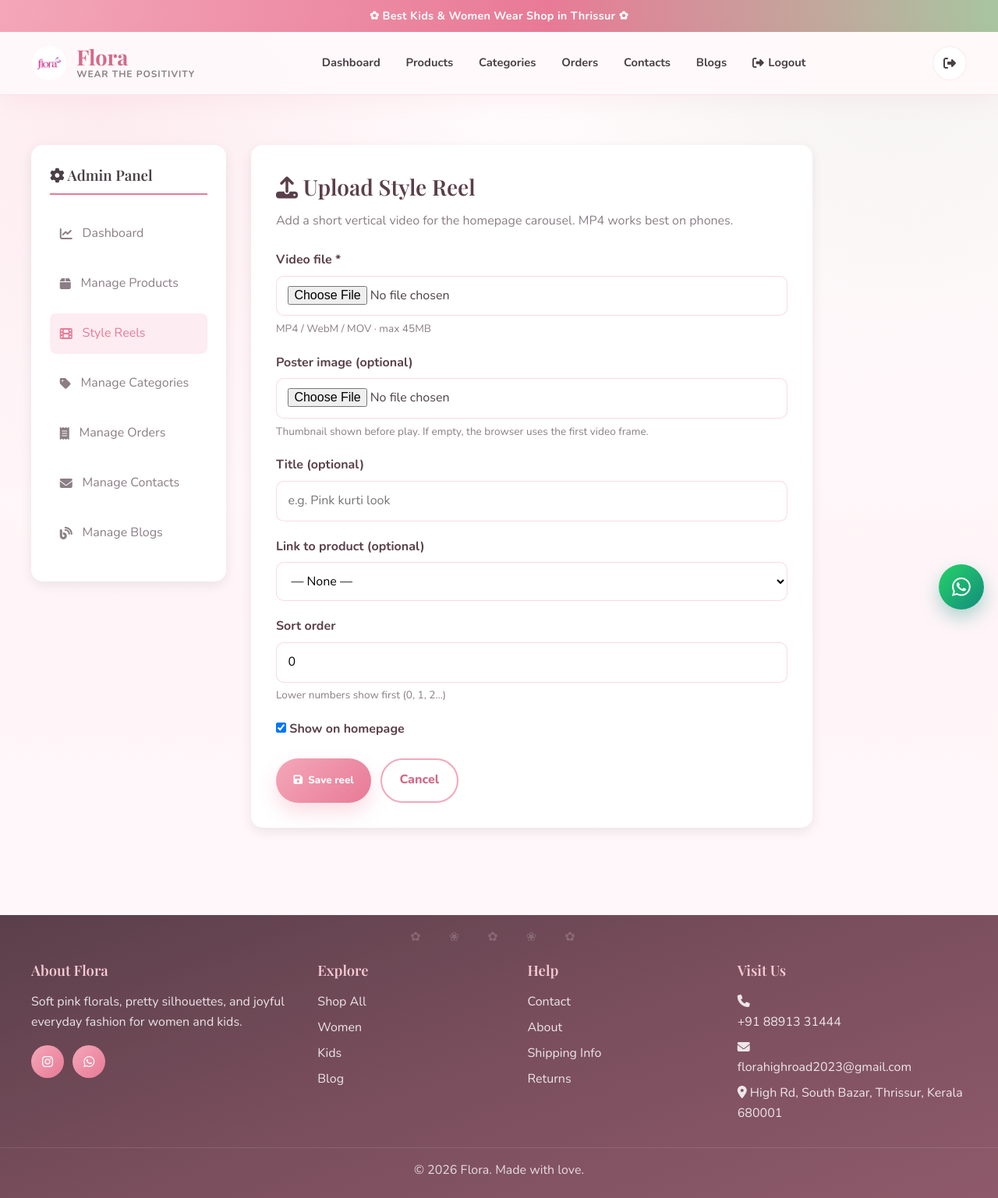
After one commit to Anjana2005/flora, a Django app: page /dashboard/reels/create/ in a window 1280 px wide. The commit adds this page. Shown: the whole page at 78% size. Run offline with Django 5.2, Linux system fonts and the light colour scheme; the visitor is signed in with stand-in values (Sample User, id 1); data that the repository does not hold is empty; some web fonts are replaced.

Commit message:
Manage homepage Style reels from the staff dashboard.
Admins can upload, show/hide, and delete reels; active reels drive the homepage carousel via MediaBlob storage instead of hardcoded static videos.

```diff
--- a/shop/urls.py
+++ b/shop/urls.py
@@ -58,5 +58,9 @@ urlpatterns = [
     path('dashboard/offers/<int:id>/', views.admin_offer_detail, name='admin_offer_detail'),
     path('dashboard/offers/<int:id>/edit/', views.admin_offer_edit, name='admin_offer_edit'),
     path('dashboard/offers/<int:id>/delete/', views.admin_offer_delete, name='admin_offer_delete'),
+    path('dashboard/reels/', views.admin_reels, name='admin_reels'),
+    path('dashboard/reels/create/', views.admin_reel_create, name='admin_reel_create'),
+    path('dashboard/reels/<int:id>/toggle/', views.admin_reel_toggle, name='admin_reel_toggle'),
+    path('dashboard/reels/<int:id>/delete/', views.admin_reel_delete, name='admin_reel_delete'),
     path('profile/', views.profile, name='profile'),
 ]
--- a/shop/views.py
+++ b/shop/views.py
@@ -16,7 +16,7 @@ from django.utils import timezone
 from django.views.decorators.csrf import csrf_exempt
 from django.views.decorators.http import require_http_methods
 
-from .models import Category, Contact, OfferSale, Order, OrderItem, Product
+from .models import Category, Contact, OfferSale, Order, OrderItem, Product, StyleReel
 
 
 def resolve_google_place_id():
@@ -211,12 +211,17 @@ def home(request):
             },
         ]
 
+    style_reels = StyleReel.objects.filter(active=True).select_related('product').order_by(
+        'sort_order', '-created_at'
+    )
+
     context = {
         'featured_products': featured_products,
         'categories': categories,
         'new_arrivals': new_arrivals,
         'offer_sale': offer_sale,
         'google_reviews': google_reviews,
+        'style_reels': style_reels,
     }
     return render(request, 'shop/home.html', context)
 
@@ -1258,6 +1263,111 @@ def admin_blog_delete(request, id):
 
 
 @login_required(login_url='shop:login')
+def admin_reels(request):
+    """Staff dashboard: list homepage Style reels."""
+    if not request.user.is_staff:
+        messages.error(request, 'You do not have permission to access this page.')
+        return redirect('shop:home')
+
+    reels = StyleReel.objects.select_related('product').order_by('sort_order', '-created_at')
+    paginator = Paginator(reels, 12)
+    page_number = request.GET.get('page', 1)
+    reels = paginator.get_page(page_number)
+
+    return render(request, 'shop/admin/reels.html', {
+        'reels': reels,
+        'total_count': paginator.count,
+    })
+
+
+@login_required(login_url='shop:login')
+def admin_reel_create(request):
+    """Staff dashboard: upload a new homepage Style reel."""
+    if not request.user.is_staff:
+        messages.error(request, 'You do not have permission to access this page.')
+        return redirect('shop:home')
+
+    products = Product.objects.filter(available=True).order_by('name')
+
+    if request.method == 'POST':
+        video = request.FILES.get('video')
+        poster = request.FILES.get('poster')
+        title = (request.POST.get('title') or '').strip()[:200]
+        active = request.POST.get('active') == 'on'
+        product_id = request.POST.get('product') or ''
+        try:
+            sort_order = int(request.POST.get('sort_order') or 0)
+        except (TypeError, ValueError):
+            sort_order = 0
+
+        if not video:
+            messages.error(request, 'A video file is required (MP4/WebM/MOV).')
+            return redirect('shop:admin_reel_create')
+
+        name = (getattr(video, 'name', '') or '').lower()
+        ctype = (getattr(video, 'content_type', '') or '').lower()
+        is_video = ctype.startswith('video/') or name.endswith(('.mp4', '.webm', '.mov', '.m4v'))
+        if not is_video:
+            messages.error(request, 'Please upload a video file (MP4, WebM, or MOV).')
+            return redirect('shop:admin_reel_create')
+
+        # Keep under free-tier friendly size (same limit as product videos)
+        max_bytes = 45 * 1024 * 1024
+        if getattr(video, 'size', 0) and video.size > max_bytes:
+            messages.error(request, 'Video is too large. Max 45MB per reel.')
+            return redirect('shop:admin_reel_create')
+
+        product = None
+        if product_id:
+            product = Product.objects.filter(id=product_id).first()
+
+        StyleReel.objects.create(
+            title=title,
+            video=video,
+            poster=poster,
+            product=product,
+            active=active,
+            sort_order=max(0, sort_order),
+        )
+        messages.success(request, 'Style reel uploaded! It will show on the homepage when Active.')
+        return redirect('shop:admin_reels')
+
+    return render(request, 'shop/admin/reel_create.html', {'products': products})
+
+
+@login_required(login_url='shop:login')
+def admin_reel_toggle(request, id):
+    """Toggle active flag for a homepage reel."""
+    if not request.user.is_staff:
+        messages.error(request, 'You do not have permission to access this page.')
+        return redirect('shop:home')
+
+    reel = get_object_or_404(StyleReel, id=id)
+    if request.method == 'POST':
+        reel.active = not reel.active
+        reel.save(update_fields=['active', 'updated_at'])
+        state = 'shown' if reel.active else 'hidden'
+        messages.success(request, f'Reel is now {state} on the homepage.')
+    return redirect('shop:admin_reels')
+
+
+@login_required(login_url='shop:login')
+def admin_reel_delete(request, id):
+    """Delete a homepage Style reel."""
+    if not request.user.is_staff:
+        messages.error(request, 'You do not have permission to access this page.')
+        return redirect('shop:home')
+
+    reel = get_object_or_404(StyleReel, id=id)
+    if request.method == 'POST':
+        reel.delete()
+        messages.success(request, 'Style reel deleted.')
+        return redirect('shop:admin_reels')
+
+    return render(request, 'shop/admin/reel_delete_confirm.html', {'reel': reel})
+
+
+@login_required(login_url='shop:login')
 def admin_offers(request):
     """Admin view to manage sale offers"""
     if not request.user.is_staff:
--- a/templates/shop/admin/dashboard.html
+++ b/templates/shop/admin/dashboard.html
@@ -124,6 +124,7 @@
             <ul class="admin-menu">
                 <li><a href="{% url 'shop:admin_dashboard' %}" class="active"><i class="fas fa-chart-line"></i> Dashboard</a></li>
                 <li><a href="{% url 'shop:admin_products' %}"><i class="fas fa-box"></i> Manage Products</a></li>
+                <li><a href="{% url 'shop:admin_reels' %}"><i class="fas fa-film"></i> Style Reels</a></li>
                 <li><a href="{% url 'shop:admin_categories' %}"><i class="fas fa-tag"></i> Manage Categories</a></li>
                 <li><a href="{% url 'shop:admin_orders' %}"><i class="fas fa-receipt"></i> Manage Orders</a></li>
                 <li><a href="{% url 'shop:admin_contacts' %}"><i class="fas fa-envelope"></i> Manage Contacts</a></li>
--- a/templates/shop/admin/products.html
+++ b/templates/shop/admin/products.html
@@ -203,6 +203,7 @@
             <ul class="admin-menu">
                 <li><a href="{% url 'shop:admin_dashboard' %}"><i class="fas fa-chart-line"></i> Dashboard</a></li>
                 <li><a href="{% url 'shop:admin_products' %}" class="active"><i class="fas fa-box"></i> Manage Products</a></li>
+                <li><a href="{% url 'shop:admin_reels' %}"><i class="fas fa-film"></i> Style Reels</a></li>
                 <li><a href="{% url 'shop:admin_categories' %}"><i class="fas fa-tag"></i> Manage Categories</a></li>
                 <li><a href="{% url 'shop:admin_orders' %}"><i class="fas fa-receipt"></i> Manage Orders</a></li>
                 <li><a href="{% url 'shop:admin_contacts' %}"><i class="fas fa-envelope"></i> Manage Contacts</a></li>
--- /dev/null
+++ b/templates/shop/admin/reel_create.html
@@ -0,0 +1,97 @@
+{% extends "base.html" %}
+
+{% block title %}Upload Style Reel - Flora Admin{% endblock %}
+
+{% block extra_css %}
+<style>
+    .admin-container { display: grid; grid-template-columns: 250px 1fr; gap: 2rem; margin: 2rem 0; }
+    .admin-sidebar { background: white; padding: 1.5rem; border-radius: 15px; box-shadow: 0 5px 15px rgba(0,0,0,0.08); height: fit-content; position: sticky; top: 100px; }
+    .admin-sidebar h3 { margin-bottom: 1.5rem; color: var(--text-dark); border-bottom: 2px solid var(--primary-color); padding-bottom: 0.5rem; }
+    .admin-menu { list-style: none; }
+    .admin-menu li { margin-bottom: 0.8rem; }
+    .admin-menu a { color: var(--text-light); text-decoration: none; display: flex; align-items: center; gap: 0.8rem; padding: 0.8rem; border-radius: 8px; }
+    .admin-menu a:hover, .admin-menu a.active { background: var(--bg-light); color: var(--primary-color); }
+    .admin-content { background: white; padding: 2rem; border-radius: 15px; box-shadow: 0 5px 15px rgba(0,0,0,0.08); max-width: 720px; }
+    .admin-content h1 { margin-bottom: 0.5rem; font-size: 1.75rem; }
+    .hint { color: var(--text-light); margin-bottom: 1.5rem; }
+    .form-group { margin-bottom: 1.25rem; }
+    .form-group label { display: block; font-weight: 700; margin-bottom: 0.45rem; color: #5A3F4A; }
+    .form-group input[type="text"],
+    .form-group input[type="number"],
+    .form-group select,
+    .form-group input[type="file"] {
+        width: 100%; padding: 0.75rem 0.9rem; border: 1px solid rgba(232,122,150,0.28);
+        border-radius: 10px; font: inherit; background: #fff;
+    }
+    .form-group small { display: block; margin-top: 0.35rem; color: var(--text-light); font-size: 0.85rem; }
+    .check-row { display: flex; align-items: center; gap: 0.55rem; font-weight: 700; }
+    .form-actions { display: flex; flex-wrap: wrap; gap: 0.75rem; margin-top: 1.5rem; }
+    @media (max-width: 768px) { .admin-container { grid-template-columns: 1fr; } }
+</style>
+{% endblock %}
+
+{% block content %}
+<div class="container">
+    <div class="admin-container">
+        <aside class="admin-sidebar">
+            <h3><i class="fas fa-cog"></i> Admin Panel</h3>
+            <ul class="admin-menu">
+                <li><a href="{% url 'shop:admin_dashboard' %}"><i class="fas fa-chart-line"></i> Dashboard</a></li>
+                <li><a href="{% url 'shop:admin_products' %}"><i class="fas fa-box"></i> Manage Products</a></li>
+                <li><a href="{% url 'shop:admin_reels' %}" class="active"><i class="fas fa-film"></i> Style Reels</a></li>
+                <li><a href="{% url 'shop:admin_categories' %}"><i class="fas fa-tag"></i> Manage Categories</a></li>
+                <li><a href="{% url 'shop:admin_orders' %}"><i class="fas fa-receipt"></i> Manage Orders</a></li>
+                <li><a href="{% url 'shop:admin_contacts' %}"><i class="fas fa-envelope"></i> Manage Contacts</a></li>
+                <li><a href="{% url 'shop:admin_blogs' %}"><i class="fas fa-blog"></i> Manage Blogs</a></li>
+            </ul>
+        </aside>
+
+        <div class="admin-content">
+            <h1><i class="fas fa-upload"></i> Upload Style Reel</h1>
+            <p class="hint">Add a short vertical video for the homepage carousel. MP4 works best on phones.</p>
+
+            <form method="post" enctype="multipart/form-data">
+                {% csrf_token %}
+                <div class="form-group">
+                    <label for="video">Video file *</label>
+                    <input type="file" id="video" name="video" accept="video/mp4,video/webm,video/quicktime,video/*" required>
+                    <small>MP4 / WebM / MOV · max 45MB</small>
+                </div>
+                <div class="form-group">
+                    <label for="poster">Poster image (optional)</label>
+                    <input type="file" id="poster" name="poster" accept="image/*">
+                    <small>Thumbnail shown before play. If empty, the browser uses the first video frame.</small>
+                </div>
+                <div class="form-group">
+                    <label for="title">Title (optional)</label>
+                    <input type="text" id="title" name="title" maxlength="200" placeholder="e.g. Pink kurti look">
+                </div>
+                <div class="form-group">
+                    <label for="product">Link to product (optional)</label>
+                    <select id="product" name="product">
+                        <option value="">— None —</option>
+                        {% for p in products %}
+                        <option value="{{ p.id }}">{{ p.name }}</option>
+                        {% endfor %}
+                    </select>
+                </div>
+                <div class="form-group">
+                    <label for="sort_order">Sort order</label>
+                    <input type="number" id="sort_order" name="sort_order" value="0" min="0" step="1">
+                    <small>Lower numbers show first (0, 1, 2…)</small>
+                </div>
+                <div class="form-group">
+                    <label class="check-row">
+                        <input type="checkbox" name="active" checked>
+                        Show on homepage
+                    </label>
+                </div>
+                <div class="form-actions">
+                    <button type="submit" class="btn btn-primary"><i class="fas fa-save"></i> Save reel</button>
+                    <a href="{% url 'shop:admin_reels' %}" class="btn btn-secondary">Cancel</a>
+                </div>
+            </form>
+        </div>
+    </div>
+</div>
+{% endblock %}
```
Also changed, not shown: shop/admin.py (+11 -1 lines), shop/models.py (+40 -0 lines), templates/shop/admin/reel_delete_confirm.html (added, +22 -0 lines), templates/shop/admin/reels.html (added, +112 -0 lines), templates/shop/home.html (+11 -58 lines), shop/migrations/0013_stylereel.py (added), 3 other files.
